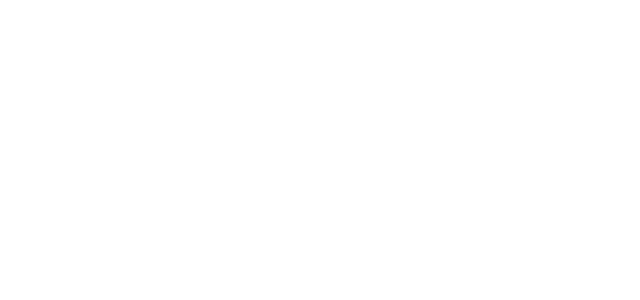
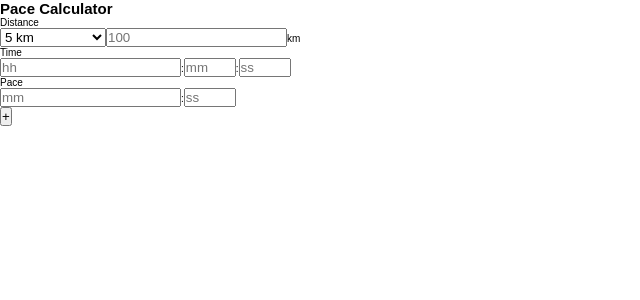
Before and after one commit to swalstab/runwise, a React (Create React App) app: page / in a window 1280 px wide. Shown: the top 300 px of the page, without its empty margins (0-640 px from the left). Built offline with nearby package versions, Linux system fonts and the light colour scheme.

Commit message:
add content to calculator component

```diff
--- a/src/Components/Calculator.js
+++ b/src/Components/Calculator.js
@@ -1,5 +1,112 @@
 function Calculator() {
-  return <section></section>;
+  const unit = "km";
+  const convertMiToKm = 1.60934;
+
+  return (
+    <section className="section section__calculator">
+      <h2>Pace Calculator</h2>
+      <form className="calculator">
+        <section className="form__segment form__segment--distance">
+          <div>
+            <label className="form__label" id="label-distance">
+              Distance
+            </label>
+            <div className="form__inputs">
+              <select className="form__select">
+                <option value={5}>5 km</option>
+                <option value={10}>10 km</option>
+                <option value="Half Marathon">Half Marathon</option>
+                <option value="Marathon">Marathon</option>
+                <option value={50}>50 km</option>
+                <option value={50 * convertMiToKm}>50 mi</option>
+                <option value={100}>100 km</option>
+                <option value={100 * convertMiToKm}>100 mi</option>
+                <option value="Custom">Custom</option>
+              </select>
+              <input
+                className="form__input form__input--distance"
+                type="number"
+                name="distance"
+                placeholder="100"
+                aria-labelledby="label-distance"
+              ></input>
+              <span>{unit}</span>
+            </div>
+          </div>
+        </section>
+
+        <section className="form__segment form__segment--time">
+          <div>
+            <label className="form__label" id="label-time">
+              Time
+            </label>
+            <div className="form__inputs">
+              <input
+                className="form__input form__input--hour"
+                type="number"
+                name="hour"
+                min={0}
+                placeholder="hh"
+                aria-labelledby="label-time"
+              ></input>
+              <span>:</span>
+              <input
+                className="form__input form__input--min"
+                type="number"
+                name="minutes"
+                min={0}
+                max={59}
+                placeholder="mm"
+                aria-labelledby="label-time"
+              ></input>
+              <span>:</span>
+              <input
+                className="form__input form__input--sec"
+                type="number"
+                name="seconds"
+                min={0}
+                max={59}
+                placeholder="ss"
+                aria-labelledby="label-time"
+              ></input>
+            </div>
+          </div>
+        </section>
+
+        <section className="form__segment form__segment--pace">
+          <div>
+            <label className="form__label" id="label-pace">
+              Pace
+            </label>
+            <div className="form__inputs">
+              <input
+                className="form__input form__input--min"
+                type="number"
+                name="minutes"
+                min={0}
+                placeholder="mm"
+                aria-labelledby="label-pace"
+              ></input>
+              <span>:</span>
+              <input
+                className="form__input form__input--sec"
+                type="number"
+                name="seconds"
+                min={0}
+                max={59}
+                placeholder="ss"
+                aria-labelledby="label-pace"
+              ></input>
+            </div>
+          </div>
+        </section>
+
+        <section className="form__segment form__segment--btn">
+          <button className="btn btn--round">+</button>
+        </section>
+      </form>
+    </section>
+  );
 }
 
 export default Calculator;
```
